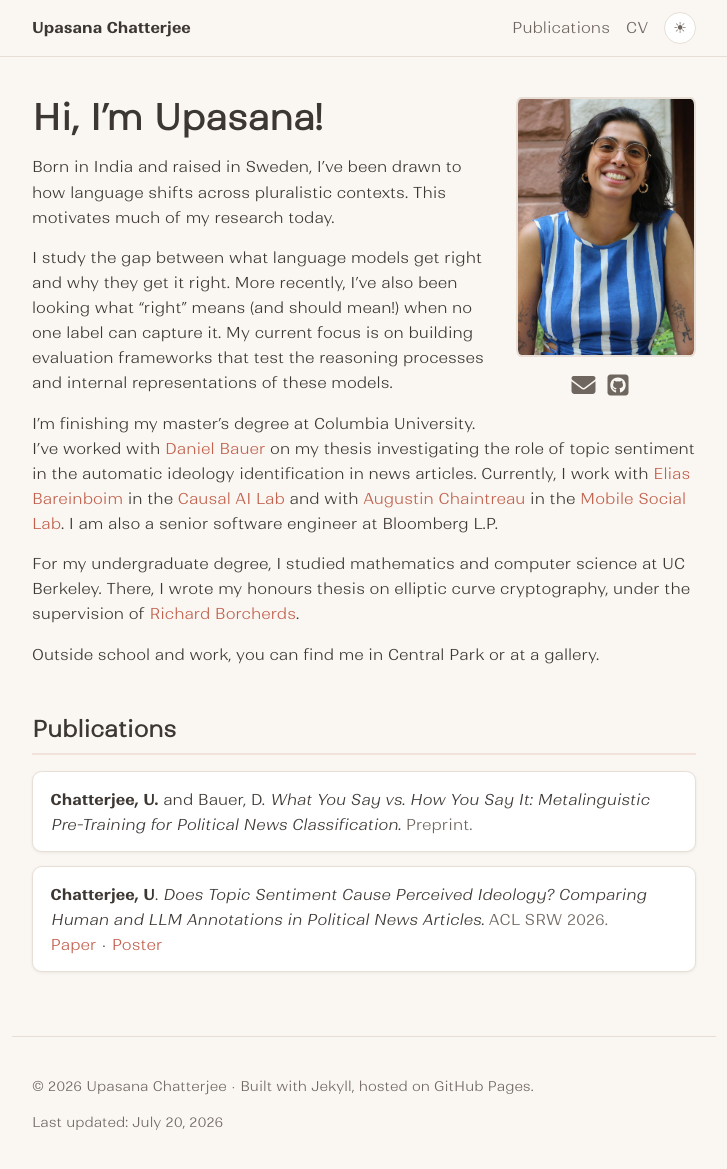
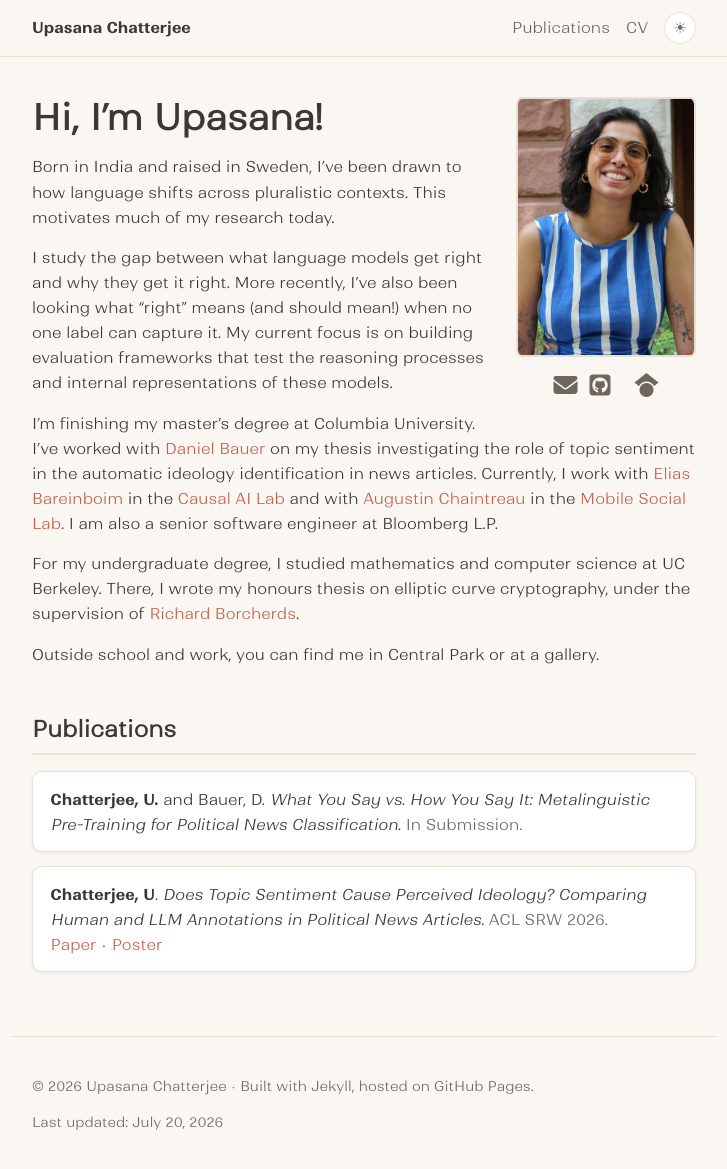
Before and after one commit to upasanachatterjee/upasanachatterjee.github.io, a Jekyll site: the page built from index.md, in a window 1280 px wide and 1187 px high. Shown: the top 1169 px of the window, without its empty margins (276-1003 px from the left). Built offline with Jekyll 4.4.1, drawn with Linux system fonts in a browser that asks for light colours; nearby versions of some CDN libraries.

Commit message:
add gs link

```diff
--- a/index.md
+++ b/index.md
@@ -11,6 +11,7 @@ title: Upasana Chatterjee
   <a href="mailto:uc2143@columbia.edu"><i class="fa-solid fa-envelope" style="font-size:24px"></i></a>
   <a href="https://github.com/upasanachatterjee"><i class="fa-brands fa-square-github" style="font-size:24px"></i></a>
   <a href="https://www.linkedin.com/in/upasanachatterjee1"><i class="fa-brands fa-square-linkedin" aria-hidden="true" style="font-size:24px"></i></a>
+  <a href="https://scholar.google.com/citations?user=Qw5_NKwAAAAJ&hl=en"><i class="fa-brands fa-google-scholar" aria-hidden="true" style="font-size:24px"></i></a>
 </div>
 
 # Hi, I'm Upasana!
@@ -28,7 +29,7 @@ Outside school and work, you can find me in Central Park or at a gallery.
 ## Publications {#publications}
 
 <div class="publication" markdown="1">
-**Chatterjee, U.** and Bauer, D. *What You Say vs. How You Say It: Metalinguistic Pre-Training for Political News Classification.* <span class="venue">Preprint.</span>
+**Chatterjee, U.** and Bauer, D. *What You Say vs. How You Say It: Metalinguistic Pre-Training for Political News Classification.* <span class="venue">In Submission.</span>
 </div>
 
 <div class="publication" markdown="1">
```
